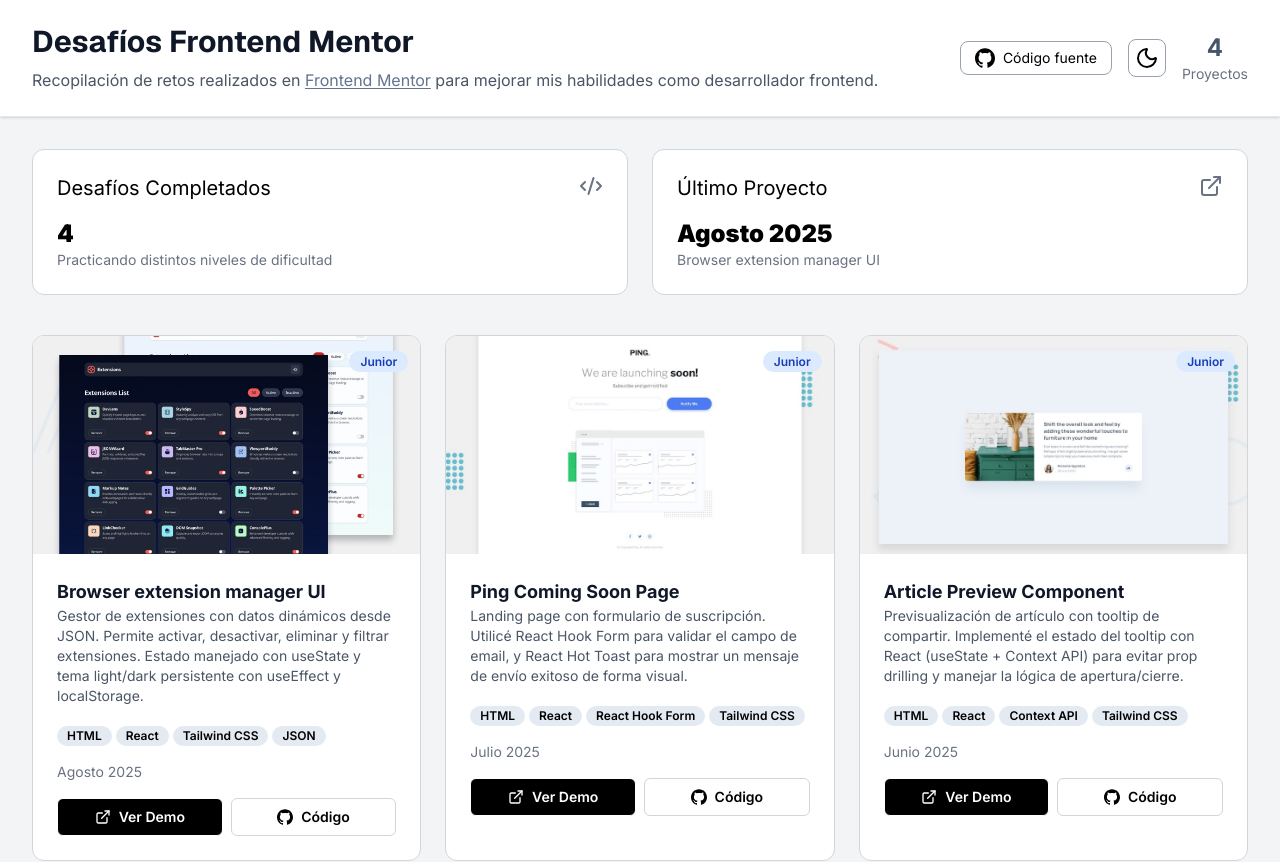
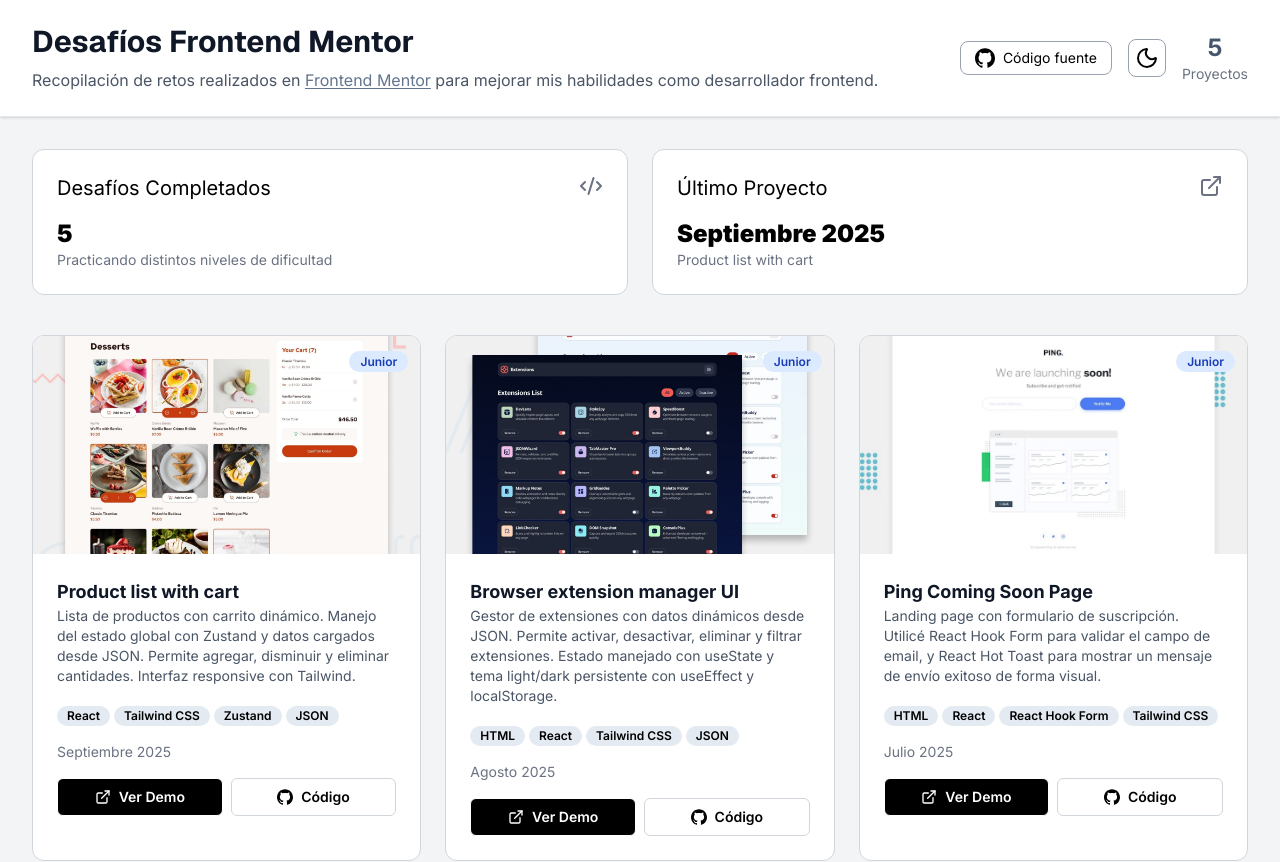
Before and after one commit to LuisChicaizaDev/challenges-frontend-mentor, a React (Vite) app: page / in a window 1280 px wide. Shown: the top 862 px of the page. Built offline with nearby package versions, Linux system fonts and the light colour scheme.

Commit message:
feat: agregar info desafio product list

```diff
--- a/src/assets/components/CardsInfo.jsx
+++ b/src/assets/components/CardsInfo.jsx
@@ -11,7 +11,9 @@ export const CardsInfo = () => {
                     <CodeXml className='text-gray-500 size-6 dark:text-gray-400'/>
                 </div>
                 <div>
-                    <p className='font-black text-2xl dark:text-white'>4</p>
+                    <p className='font-black text-2xl dark:text-white'>
+                        5
+                    </p>
                     <p className='text-sm text-gray-500 dark:text-gray-400'>Practicando distintos niveles de dificultad</p>
                 </div>
             </div>
@@ -19,13 +21,15 @@ export const CardsInfo = () => {
             <div className='flex flex-col gap-4 justify-between p-6 bg-white border border-gray-300 rounded-xl dark:bg-slate-800 dark:border-slate-600'>
                 <div className='flex justify-between'>
                     <h3 className='text-xl dark:text-white'>Último Proyecto</h3>
-                   <a href="https://challenges-frontend-mentor-391b.vercel.app/" target='_blank' rel="noopener noreferrer">
+                   <a href="#" target='_blank' rel="noopener noreferrer">
                         <ExternalLink className='text-gray-500 size-6 hover:text-gray-400 transition-colors dark:text-gray-400 dark:hover:dark:text-gray-300'/>
                    </a>
                 </div>
                 <div>
-                    <p className='font-black text-2xl dark:text-white'>Agosto 2025</p>
-                    <p className='text-sm text-gray-500 dark:text-gray-400'>Browser extension manager UI</p>
+                    <p className='font-black text-2xl dark:text-white'>Septiembre 2025</p>
+                    <p className='text-sm text-gray-500 dark:text-gray-400'>
+                        Product list with cart
+                    </p>
                 </div>
             </div>
 
--- a/src/assets/components/Header.jsx
+++ b/src/assets/components/Header.jsx
@@ -25,7 +25,9 @@ export const Header = () => {
                     </a>
                     <ThemeToggle />
                     <div className="text-center">
-                        <div className="text-2xl font-bold text-slate-600 dark:text-slate-400">4</div>
+                        <div className="text-2xl font-bold text-slate-600 dark:text-slate-400">
+                            5
+                        </div>
                         <div className="text-sm text-gray-500 dark:text-gray-400">Proyectos</div>
                     </div>
                 </div>
--- a/src/assets/data/projects.js
+++ b/src/assets/data/projects.js
@@ -2,10 +2,22 @@ import fourCardSection from '../images/four-card-section.jpg';
 import articlePreviewComponent from '../images/article-preview-component.jpg';
 import pingComingSoon from '../images/ping-coming-soon.jpg';
 import extensionManager from '../images/extension-manager.jpg';
+import productListCart from '../images/product-list-cart.jpg';
 
 export const projects = [
     {
         id: 1,
+        title: 'Product list with cart',
+        description: 'Lista de productos con carrito dinámico. Manejo del estado global con Zustand y datos cargados desde JSON. Permite agregar, disminuir y eliminar cantidades. Interfaz responsive con Tailwind.',
+        image: productListCart,
+        technologies: ['React', 'Tailwind CSS', 'Zustand', 'JSON'],
+        difficulty: 'Junior',
+        demo: '#',
+        code: '#',
+        completed: 'Septiembre 2025'
+    },
+    {
+        id: 2,
         title: 'Browser extension manager UI',
         description: 'Gestor de extensiones con datos dinámicos desde JSON. Permite activar, desactivar, eliminar y filtrar extensiones. Estado manejado con useState y tema light/dark persistente con useEffect y localStorage.',
         image: extensionManager,
@@ -16,7 +28,7 @@ export const projects = [
         completed: 'Agosto 2025'
     },
     {
-        id: 2,
+        id: 3,
         title: 'Ping Coming Soon Page',
         description: 'Landing page con formulario de suscripción. Utilicé React Hook Form para validar el campo de email, y React Hot Toast para mostrar un mensaje de envío exitoso de forma visual.',
         image: pingComingSoon,
@@ -27,7 +39,7 @@ export const projects = [
         completed: 'Julio 2025'
     },
     {
-        id: 3,
+        id: 4,
         title: 'Article Preview Component',
         description: 'Previsualización de artículo con tooltip de compartir. Implementé el estado del tooltip con React (useState + Context API) para evitar prop drilling y manejar la lógica de apertura/cierre.',
         image: articlePreviewComponent,
@@ -38,7 +50,7 @@ export const projects = [
         completed: 'Junio 2025'
     },
     {
-        id: 4,
+        id: 5,
         title: 'Four Card Feature Section',
         description: 'Desafío de diseño responsive con varias cards. Lo desarrollé con React y Tailwind CSS para practicar con componentes reutilizables y utilidades de Tailwind para el layout.',
         image: fourCardSection,
```
Also changed, not shown: src/assets/images/product-list-cart.jpg (added).
